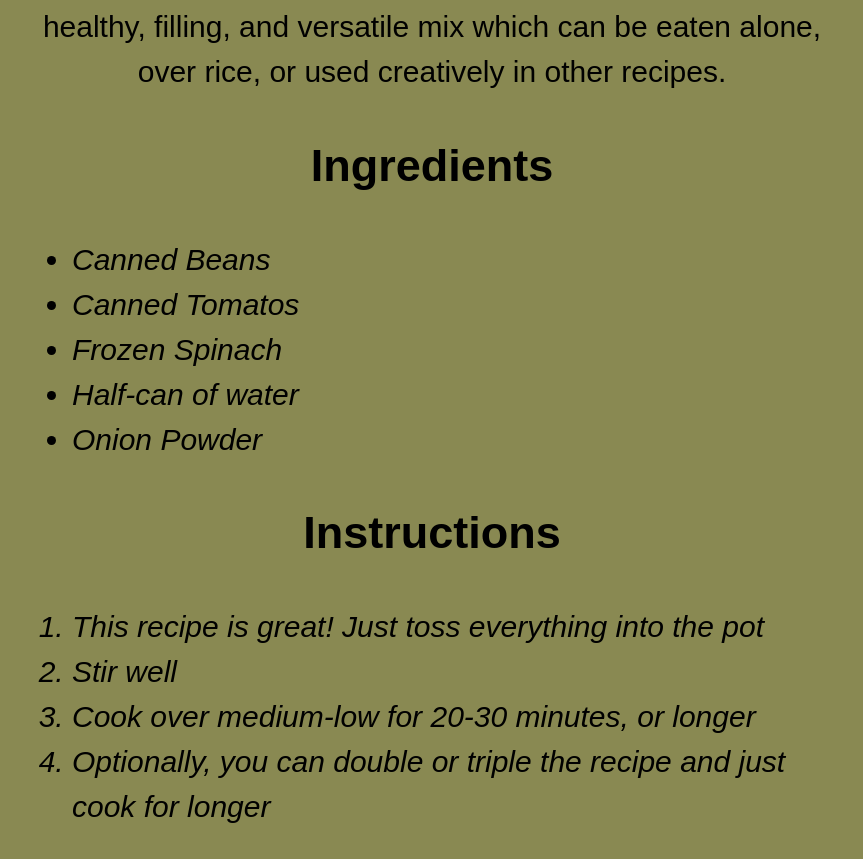
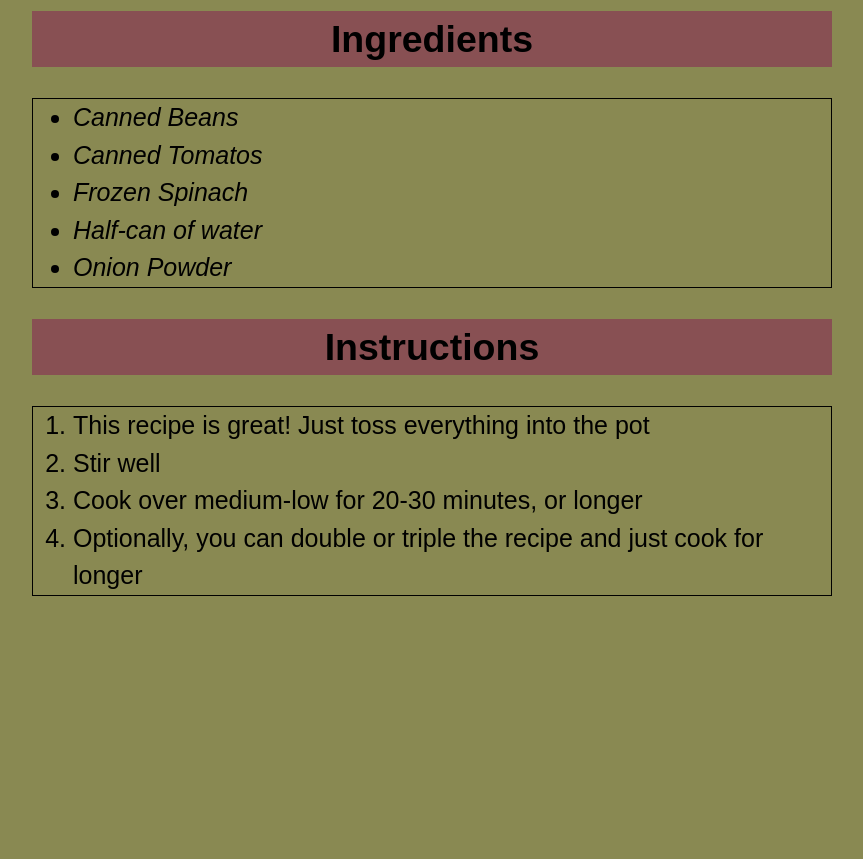
Before and after one commit to whohensee/odin-recipes, a plain HTML site: page recipes/bean-mix.html in a window 1280 px wide. Shown: the part 773-1632 px from the top of the page, without its empty margins (208-1071 px from the left). After the commit the page ends 1394 px from the top, so only its background shows below. Drawn offline with Linux system fonts and the light colour scheme.

Commit message:
Implement improvements w/ box model to style.css
  Changed the width of the website to 800px, so that the limited
information didn't look so pathetic. Improved the formatting so that
individual parts of the web pages look more distinct.

```diff
--- a/style.css
+++ b/style.css
@@ -1,24 +1,21 @@
 body {
   background-color: #898952;
   text-align: center;
-    font-size: 30px;
+  font-size: 25px;
   line-height: 1.5;
   font-family: Arial, sans-serif;
   max-width: 800px;
   margin: 0 auto;
 }
 
-li {
+ul li {
   font-style: italic;
 }
 
-.left {
+ol,
+ul {
   text-align: left;
-}
-
-ul {
-    /* list-style: none; */
-    text-align: left;
+  border: 1px solid;
 }
 
 img {
@@ -27,6 +24,8 @@ img {
   margin: 0 auto;
 }
 
+h1,
+h2,
 .heading {
   background-color: #885053;
 }
```
Lines whose indentation alone changed are shown as unchanged.
